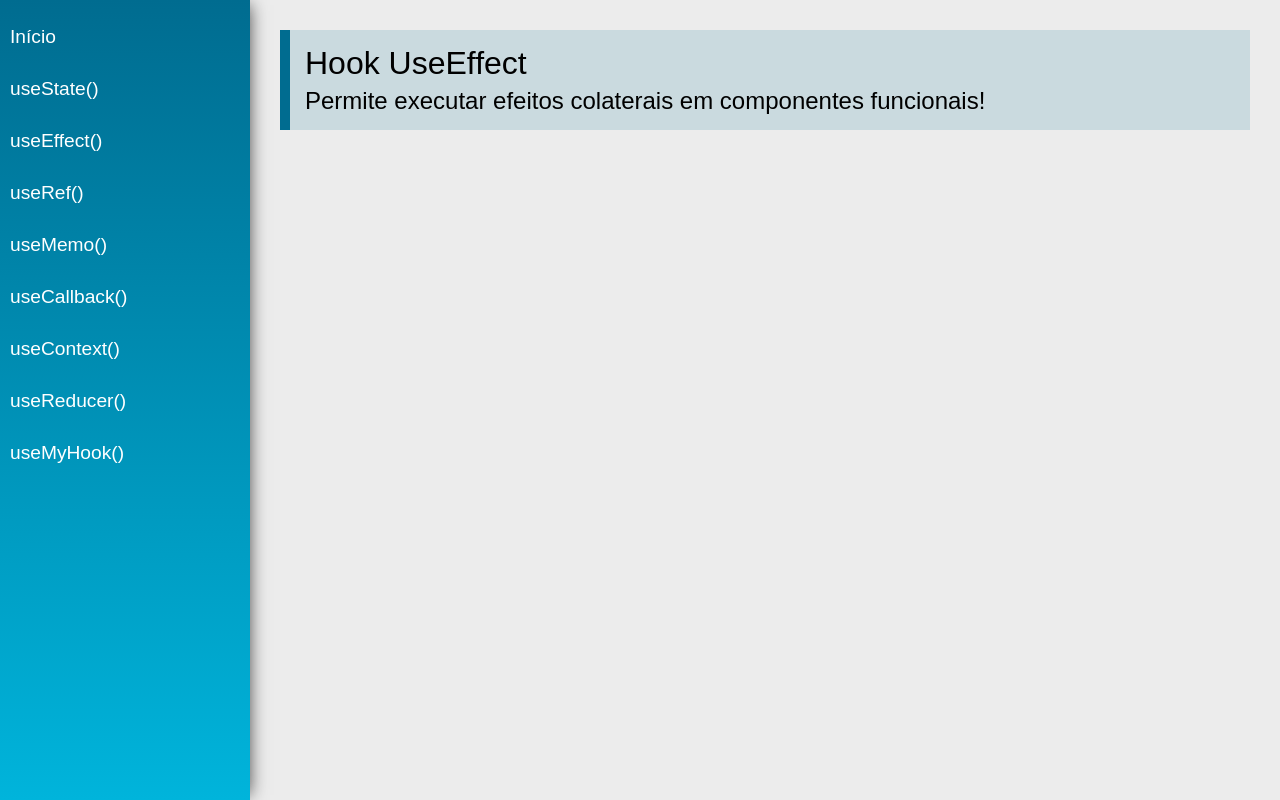
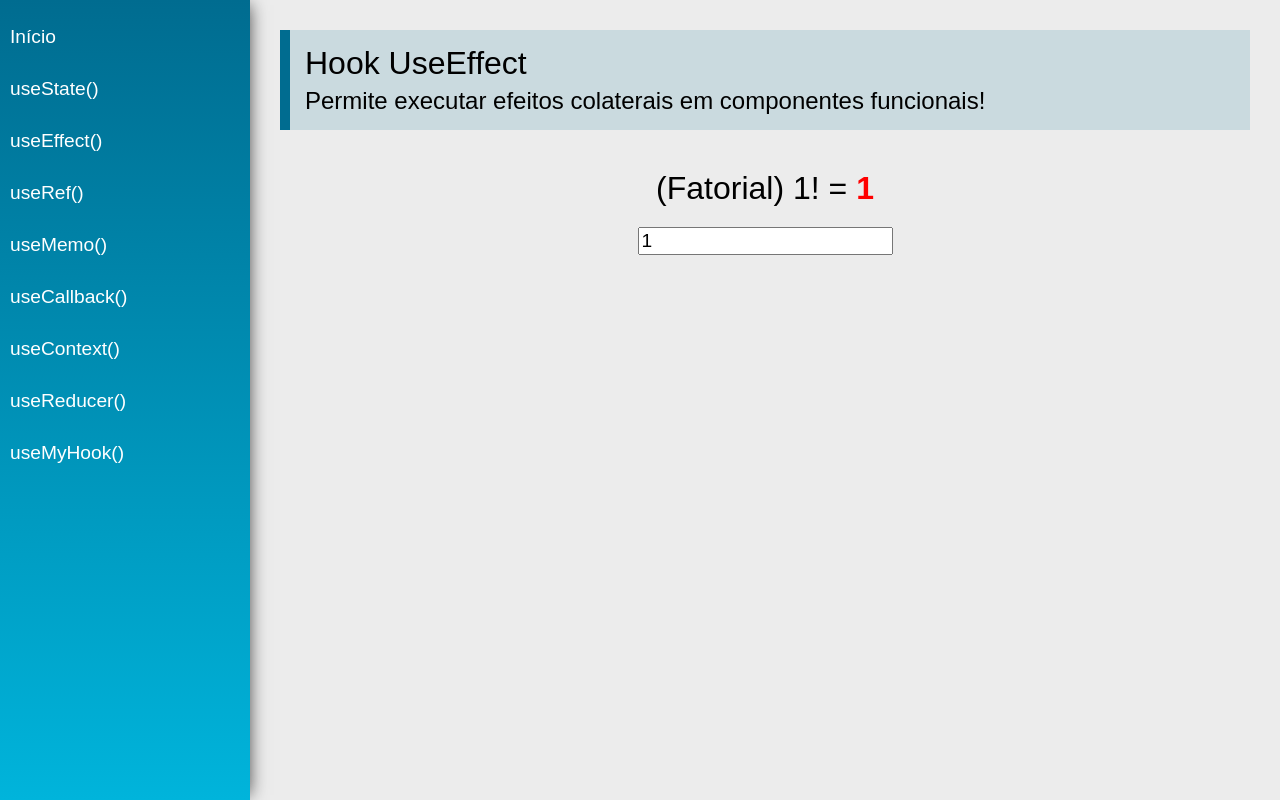
Before and after one commit to celsovit/react-hooks, a React (Create React App) app: page /useEffect in a window 1280 px wide. Built offline with nearby package versions, Linux system fonts and the light colour scheme.

Commit message:
Cálculo de Fatorial com o uso do hook useEffect()

```diff
--- a/src/views/examples/UseEffect.jsx
+++ b/src/views/examples/UseEffect.jsx
@@ -1,12 +1,48 @@
+import { useEffect, useState } from 'react'
 import PageTitle from '../../components/layout/PageTitle'
 
+const calculateFactorial = (n) => {
+    const num = parseInt(n)
+
+    if (num < 0)
+        throw new Error('Não existe fatorial de número negativo')
+
+    if (num === 0 || num === 1)
+        return 1
+
+    return num * calculateFactorial(num - 1)
+}
+
 const UseEffect = (props) => {
+
+    const [ number, setNumber ] = useState(1)
+    const [ factorial, setFactorial ] = useState(1)
+
+    useEffect(
+        () => setFactorial(calculateFactorial(number)),
+        [number]
+    )
+
     return (
         <div className="UseEffect">
             <PageTitle
                 title="Hook UseEffect"
                 subtitle="Permite executar efeitos colaterais em componentes funcionais!"
             />
+
+            <div className="center">
+                <div>
+                    <span className="text">(Fatorial) { number }! = </span>
+                    <span className="text red">{ factorial }</span>
+                </div>
+                <input className='input'
+                    min={ 0 }
+                    type="number"
+                    value={ number }
+                    onChange={(e) => setNumber(e.target.value)}
+                />
+            </div>
+
         </div>
     )
 }
```
Also changed, not shown: 1 other file (tests, documents, lock files or other folders).
